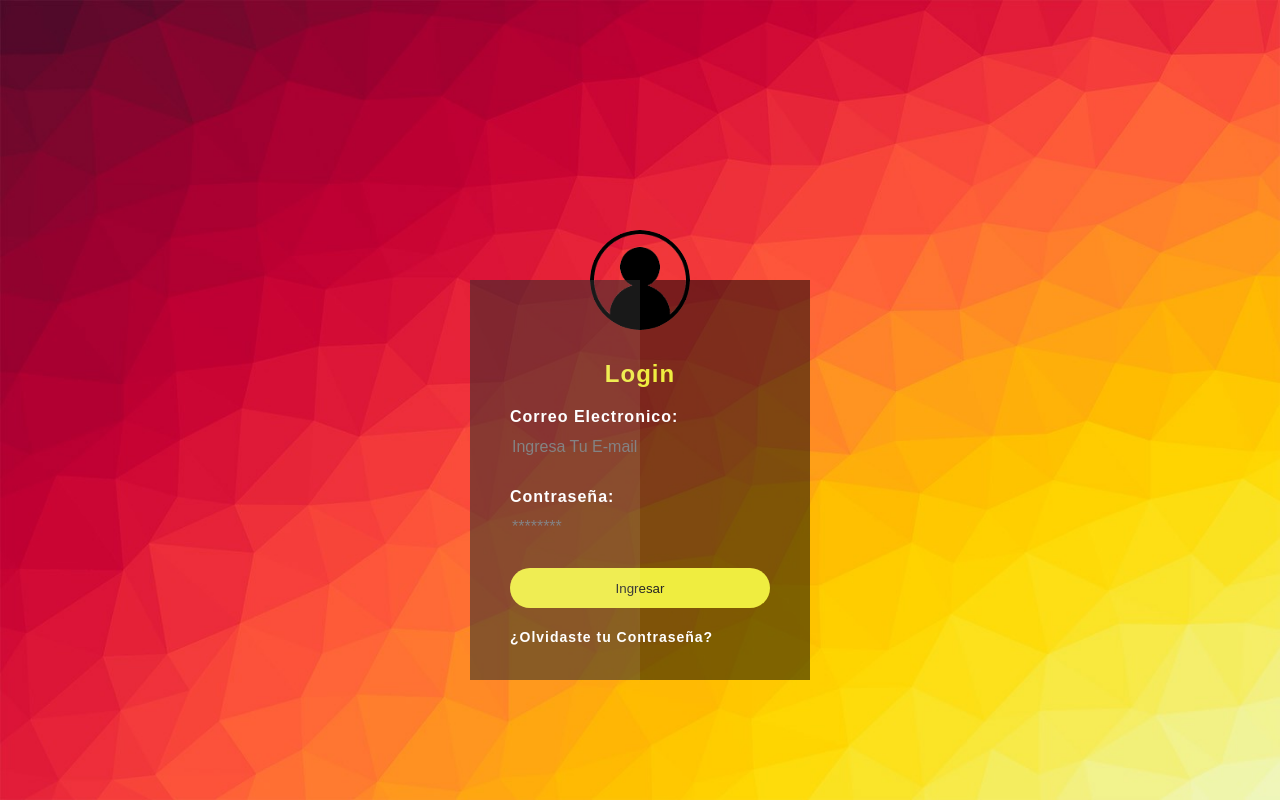
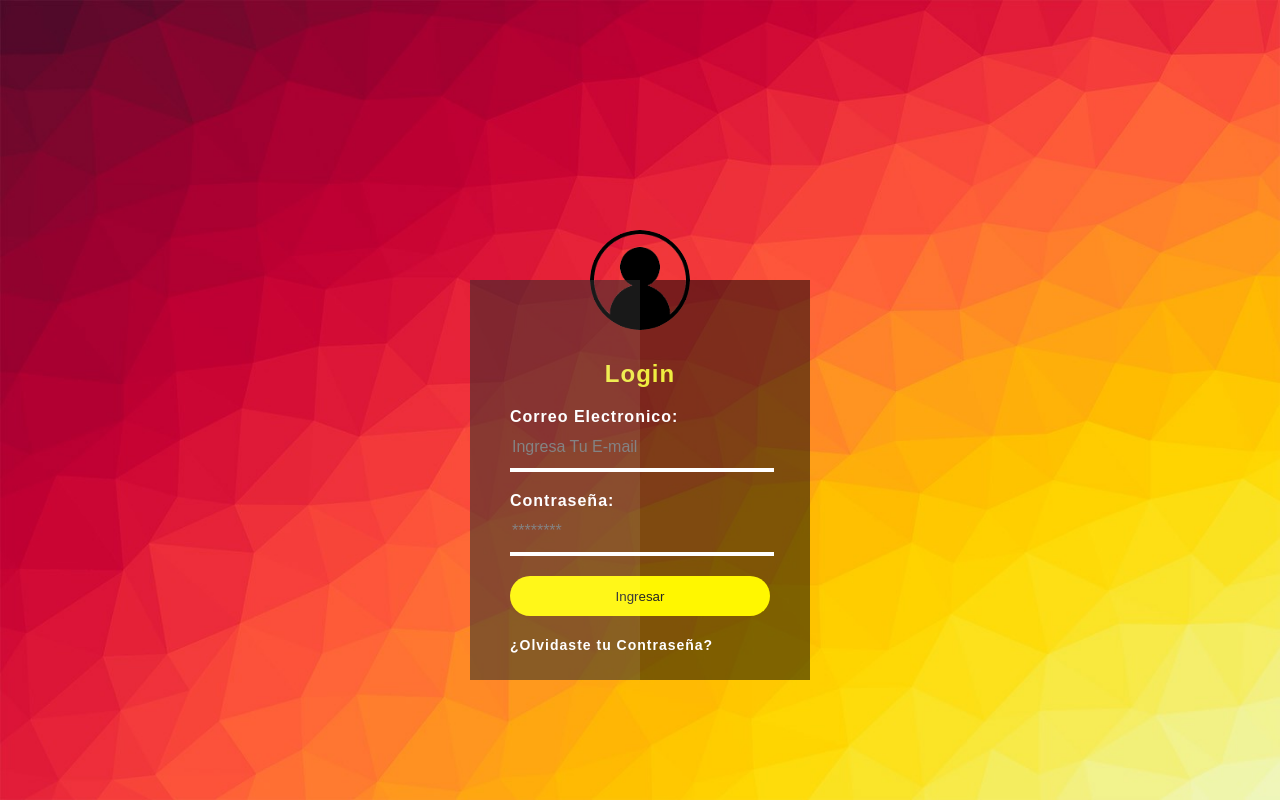
Before and after one commit to Lotox/Proyecto, a plain HTML site: page inde.html in a window 1280 px wide. Drawn offline with Linux system fonts and the light colour scheme.

Commit message:
Arreglo de problema archivo .css

```diff
--- a/style.css
+++ b/style.css
@@ -58,28 +58,28 @@ h2
     width: 100%;
     margin-bottom: 20px;
 }
-.login  form [type="text"],
-.login form [type="password"]
+.login input[type="text"],
+.login input[type="password"]
 {
     border: none;
-    border-bottom: 4px, solid, #fff;
+    border-bottom: 4px solid #fff;
     background: transparent;
     outline: none;
     color: #fff;
     font-size: 16px;
     height: 40px;
 }
-.login form [type="submit"]
+.login input[type="submit"]
 {
     border: none;
     outline: none;
     color: #262626;
-    background: #efed40;
+    background: #fff700;
     cursor: pointer;
     border-radius: 20px;
     height: 40px;
 }
-.login input [type="submit"] :hover
+.login input[type="submit"]:hover
 {
     background: #efed40;
     color: #262626;
```
